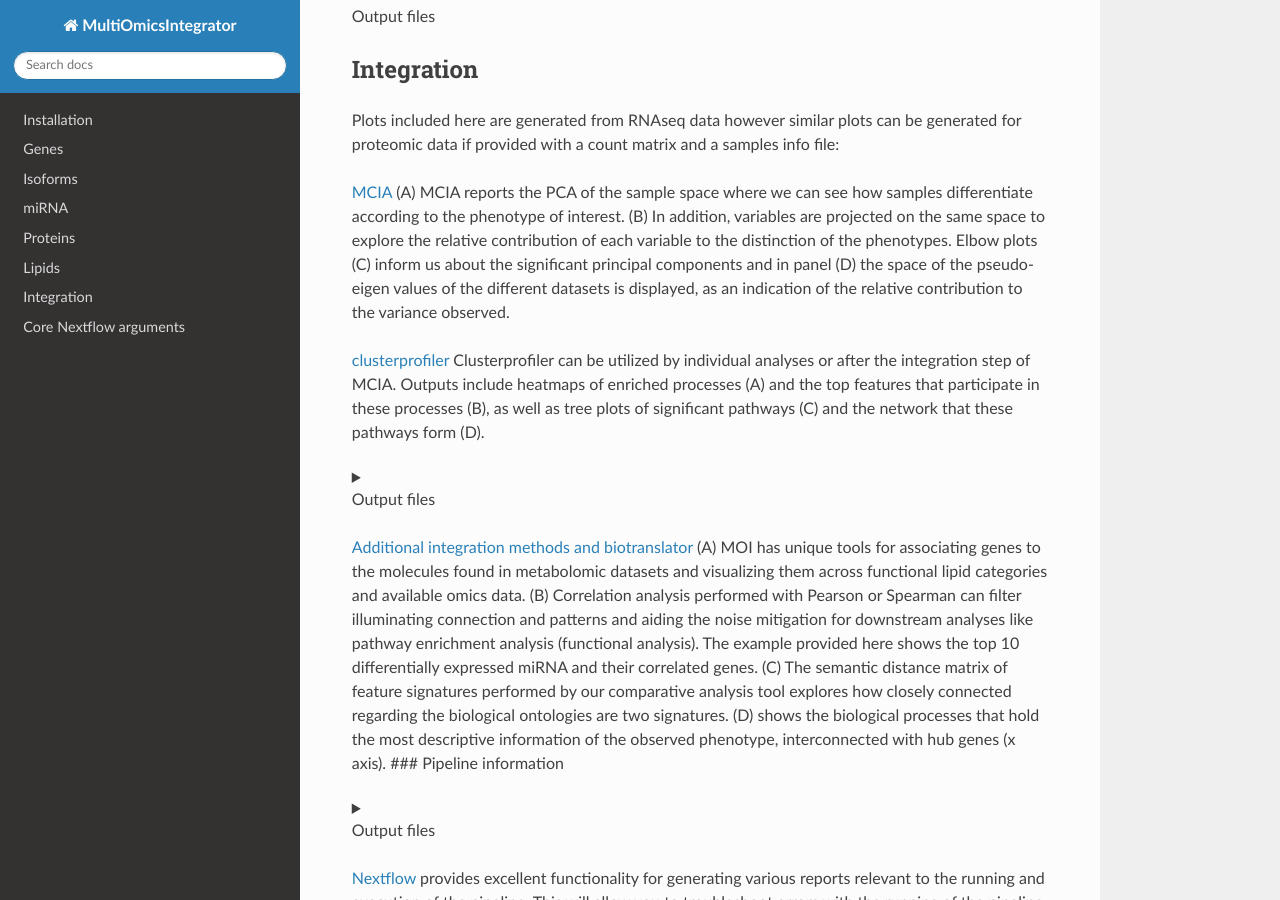
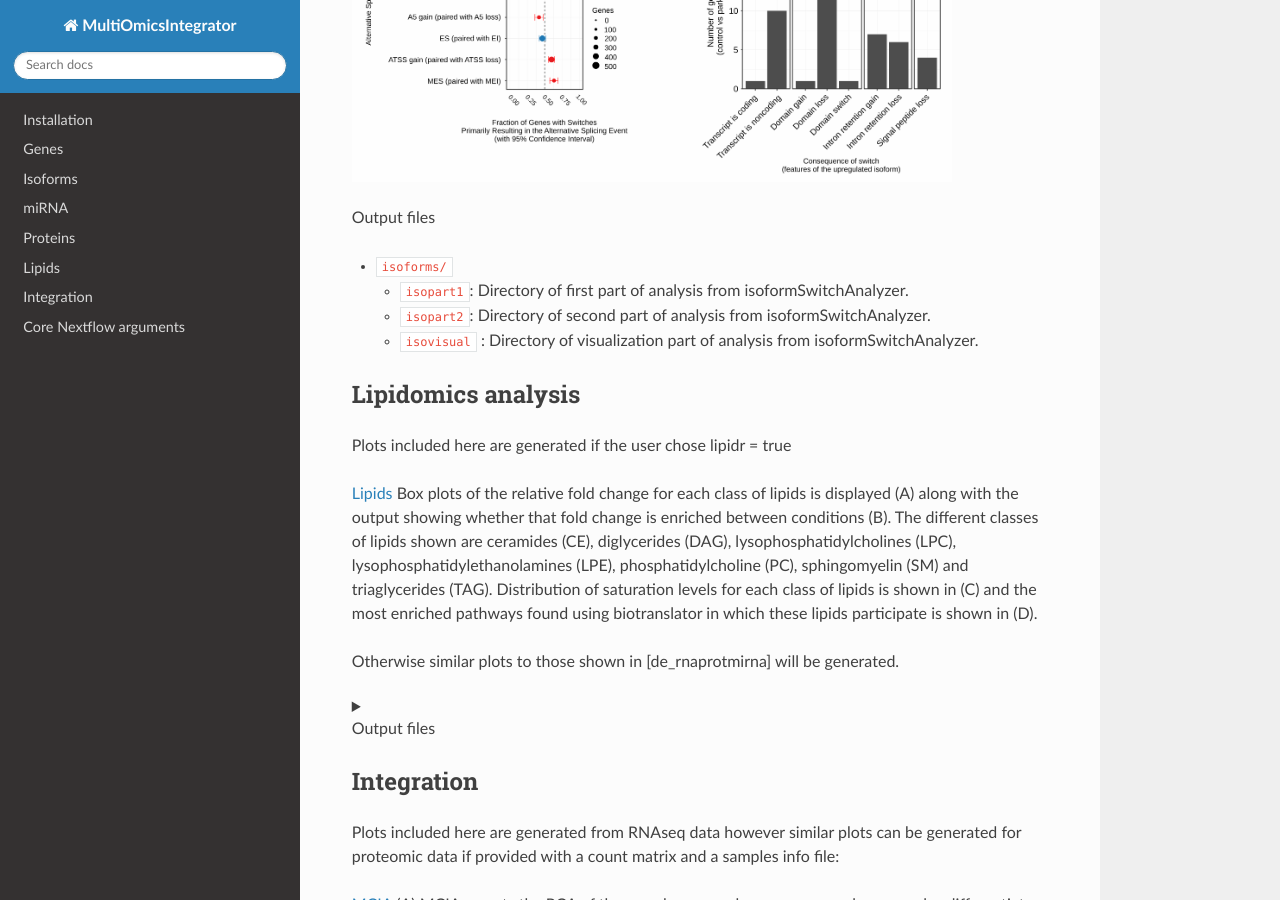
Before and after one commit to Bianca-Pasat/MOI, a Sphinx documentation site: the page built from docs/source/output.rst, in a window 1280 px wide and 900 px high, scrolled down 1644 px. Built offline with Sphinx 7.4.7 and the Read the Docs theme 3.1.0, drawn with Linux system fonts in a browser that asks for light colours; pages that are not in the unit, such as notebooks, are missing from menus; some of the changed lines change nothing that is shown.

Commit message:
Update output.rst

```diff
--- a/docs/source/output.rst
+++ b/docs/source/output.rst
@@ -31,7 +31,7 @@
 4. Proteomics analysis
 5. Integration of multi omics data
 
-See diagram: `diagram.png </docs/images/figure1.png>`__
+See diagram: `diagram.png </png/Fig.1.png>`__
 
 RNAseq analysis
 ---------------
@@ -40,7 +40,7 @@
 can be generated for proteomic data if provided with a count matrix and
 a samples info file:
 
-`RNAseq analysis </docs/images/figure3.png>`__ Box plots of samples
+`RNAseq analysis </png/Fig.3.png>`__ Box plots of samples
 after filtering and normalizations steps (A) as well as PCA plots of raw
 and cleaned for batch effect samples (B) provide quality control of the
 data. Heatmaps (C) and Volcano plots (D) offer visual indications of
@@ -77,7 +77,7 @@
 Isoform analysis
 ----------------
 
-`Isoform analysis </images/figure2.png>`__ (A) Different isoforms of
+`Isoform analysis </png/Fig.2.png>`__ (A) Different isoforms of
 SNCA mRNA are detected and annotated with respect to their coding
 potential and protein domains. Moreover, the relative expression of the
 gene is displayed along with the relative expression of the isoforms as
@@ -88,9 +88,9 @@
 conditions. (D) Bar plots representing the distribution of the
 consequences of isoform switching events across genes.
 
-.. raw:: html
+.. image:: png/Fig.2.png
+  :width: 600
 
-   <details>
 
 .. raw:: html
 
@@ -120,7 +120,7 @@
 
 Plots included here are generated if the user chose lipidr = true
 
-`Lipids </images/figure4.png>`__ Box plots of the relative fold change
+`Lipids </png/Fig.4.png>`__ Box plots of the relative fold change
 for each class of lipids is displayed (A) along with the output showing
 whether that fold change is enriched between conditions (B). The
 different classes of lipids shown are ceramides (CE), diglycerides
@@ -162,7 +162,7 @@
 can be generated for proteomic data if provided with a count matrix and
 a samples info file:
 
-`MCIA </docs/images/figure5.png>`__ (A) MCIA reports the PCA of the
+`MCIA </png/Fig.5.png>`__ (A) MCIA reports the PCA of the
 sample space where we can see how samples differentiate according to the
 phenotype of interest. (B) In addition, variables are projected on the
 same space to explore the relative contribution of each variable to the
@@ -171,7 +171,7 @@
 pseudo-eigen values of the different datasets is displayed, as an
 indication of the relative contribution to the variance observed.
 
-`clusterprofiler </docs/images/figure6.png>`__ Clusterprofiler can be
+`clusterprofiler </png/Fig.6.png>`__ Clusterprofiler can be
 utilized by individual analyses or after the integration step of MCIA.
 Outputs include heatmaps of enriched processes (A) and the top features
 that participate in these processes (B), as well as tree plots of
@@ -201,7 +201,7 @@
    </details>
 
 `Additional integration methods and
-biotranslator </docs/images/figure7.png>`__ (A) MOI has unique tools for
+biotranslator </png/Fig.7.png>`__ (A) MOI has unique tools for
 associating genes to the molecules found in metabolomic datasets and
 visualizing them across functional lipid categories and available omics
 data. (B) Correlation analysis performed with Pearson or Spearman can
```
